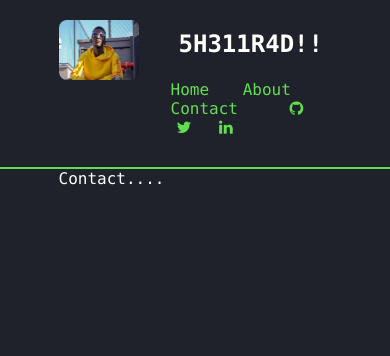
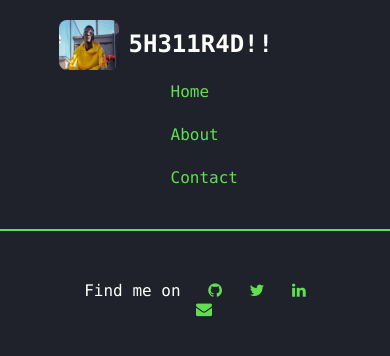
Before and after one commit to shellradi/cyberpop, a plain HTML site: page contact.html in a window 390 px wide. Drawn offline with Linux system fonts and the light colour scheme.

Commit message:
Responsiveness

```diff
--- a/contact.html
+++ b/contact.html
@@ -21,7 +21,7 @@
           <li class="nav-link"><a href="./index.html"> Home</a></li>
           <li class="nav-link"><a href="./about.html"> About</a></li>
           <li class="nav-link"><a href="./contact.html"> Contact</a></li>
-          <li class="nav-link">
+          <li class="nav-link" id="social-icon">
             <a href="https://github.com/shellradi" target="_blank">
               <i class="fa fa-github"></i
             ></a>
@@ -39,7 +39,24 @@
       </nav>
     </header>
     <section>
-      <p>Contact....</p>
+      <p style="padding-top: 50px; text-align: center">
+        Find me on
+        <a href="https://github.com/shellradi" target="_blank">
+          <i class="fa fa-github"></i
+        ></a>
+        <a href="https://twitter.com/5H311R4Di" target="_blank">
+          <i class="fa fa-twitter"></i
+        ></a>
+        <a
+          href="https://www.linkedin.com/in/meshack-mwala-621603153/"
+          target="_blank"
+        >
+          <i class="fa fa-linkedin"></i
+        ></a>
+        <a href="mailto:webmaster@example.com"
+          ><i class="fa fa-envelope"></i
+        ></a>
+      </p>
     </section>
   </body>
 </html>
--- a/css/main.css
+++ b/css/main.css
@@ -51,7 +51,7 @@ a {
   color: #62df50;
 }
 section {
-  width: 70%;
+  width: 60%;
   margin: auto;
 }
 .blog-title {
@@ -84,3 +84,19 @@ i {
 .read-more {
   margin-bottom: 20px;
 }
+@media screen and (max-width: 500px) {
+  .nav-link {
+    display: block;
+  }
+  #social-icon {
+    display: none;
+  }
+  #my-name {
+    margin-top: 30px;
+    margin-left: 10px;
+  }
+  #logo {
+    width: 60px;
+    height: 50px;
+  }
+}
```
Also changed, not shown: about.html (+1 -1 lines), blogs/base.html (+1 -1 lines), blogs/blog_one.html (+1 -1 lines), blogs/blog_two.html (+1 -1 lines), index.html (+4 -2 lines).
